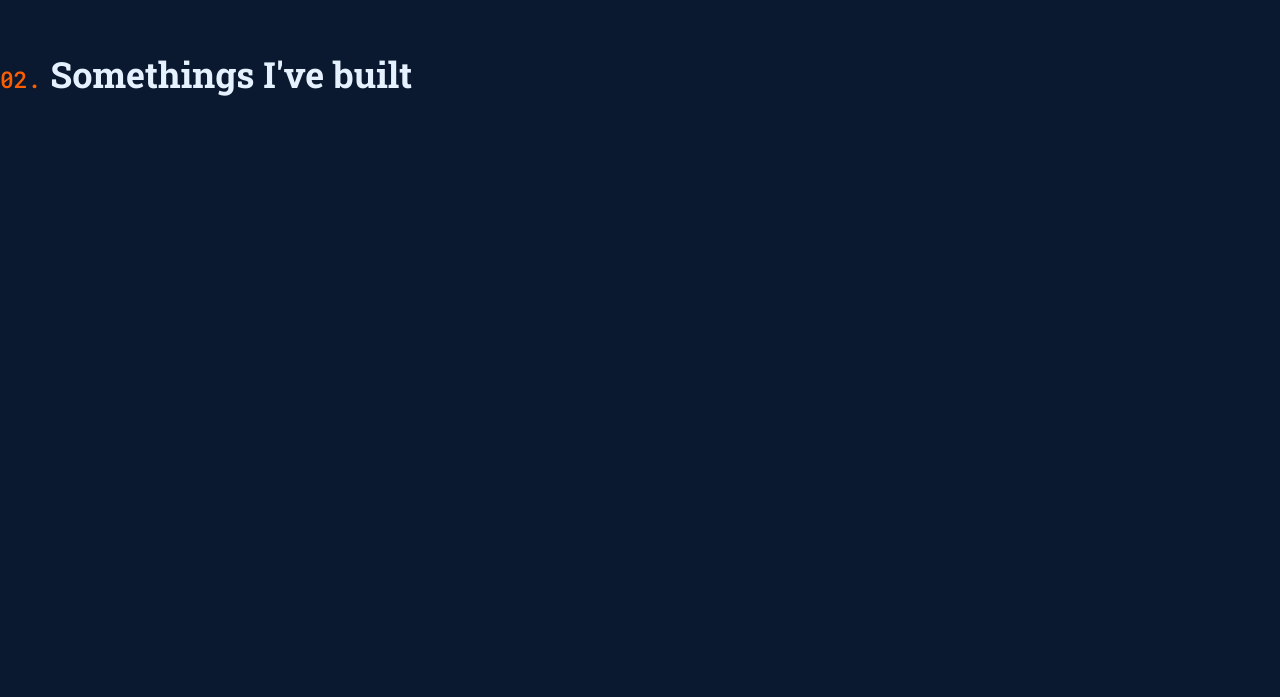
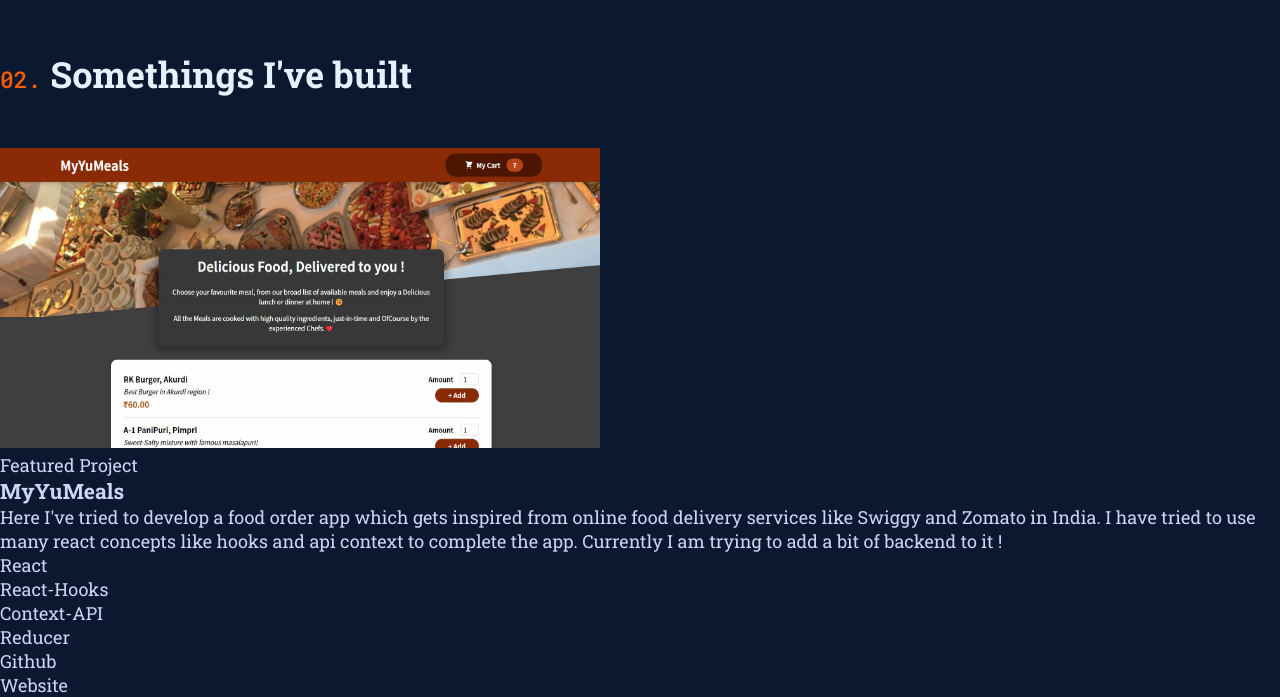
Before and after one commit to rupamsutar/Portfolio, a React (Create React App) app: page / in a window 1280 px wide. Shown: the part 1784-2481 px from the top of the page. Before the commit the page ends 1932 px from the top, so only its background shows below. Built offline with nearby package versions, Linux system fonts and the light colour scheme.

Commit message:
MainProjectInfo Content added

```diff
--- a/src/Components/Projects/MainProject.js
+++ b/src/Components/Projects/MainProject.js
@@ -1,12 +1,13 @@
 import React from 'react';
 import SectionTitle from '../UI/SectionTitle';
 import classes from "./MainProject.module.css";
+import MainProjectInfo from './MainProjectInfo';
 
 const MainProject = () => {
     return(
         <>
         <SectionTitle sectionNumber="02" title="Somethings I've built"></SectionTitle>
-
+        <MainProjectInfo />
         </>
     )
 }
--- a/src/Components/Projects/MainProjectInfo.js
+++ b/src/Components/Projects/MainProjectInfo.js
@@ -1,10 +1,39 @@
 import React from "react";
 import classes from './MainProjectInfo.module.css';
+import MyYuMeals from "../../Assets/MyYuMeals.jpg";
 
 const MainProjectInfo = () => {
+
     return (
-        <>
-        </>
+        <div className={classes.mainProjectInfo}>
+            <div className={classes.image}>
+                <img src={MyYuMeals} alt="Project image" />
+            </div>
+            <div className={classes.content}>
+                <p>Featured Project</p>
+                <h3>MyYuMeals</h3>
+                <div className={classes.projectDescription}>
+                    <p>
+                        Here I've tried to develop a food order app which gets inspired from online
+                        food delivery services like Swiggy and Zomato in India. I have tried to use many
+                        react concepts like hooks and api context to complete the app. Currently I am
+                        trying to add a bit of backend to it !
+                    </p>
+                </div>
+                <ul>
+                    <li>React</li>
+                    <li>React-Hooks</li>
+                    <li>Context-API</li>
+                    <li>Reducer</li>
+                </ul>
+                <div className={classes.projectLinks}>
+                    <ul>
+                        <li>Github</li>
+                        <li>Website</li>
+                    </ul>
+                </div>
+            </div>
+        </div>
     )
 }
 
--- a/src/Components/Projects/MainProjectInfo.module.css
+++ b/src/Components/Projects/MainProjectInfo.module.css
@@ -0,0 +1,4 @@
+.image img {
+    width: 600px;
+    height: 300px;
+}
```
Also changed, not shown: src/Assets/MyYuMeals.jpg (added).
